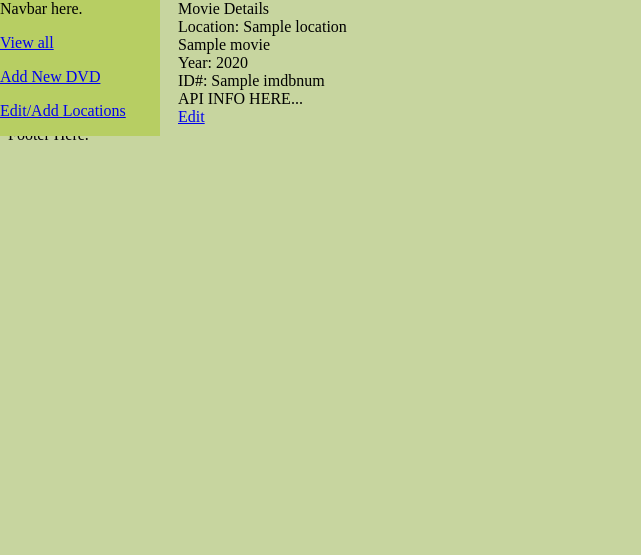
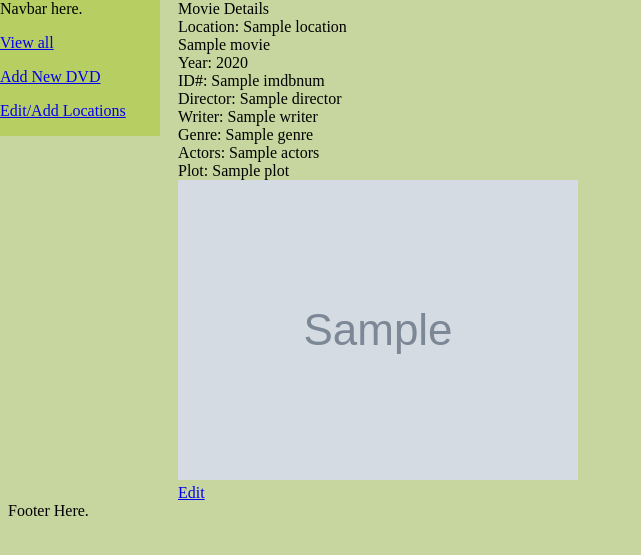
Before and after one commit to davidglic/dvdcatalog, a Node server app: template views/library/card.ejs in a window 1280 px wide. Shown: the part 88-643 px from the top of the page, without its empty margins (0-641 px from the left). Run offline with Node 20, Linux system fonts and the light colour scheme; tables that the repository leaves empty hold one stand-in row (values such as "Sample post"); the template is opened without the code that fills it: values that come from a table or form of the project are taken from there, most other values are stand-ins (such as "Sample title", 1, 10 or a date in 2020); grey boxes marked "Sample" are stand-in pictures; some libraries are stand-ins or nearby versions.

Commit message:
card now shows api info

```diff
--- a/views/library/card.ejs
+++ b/views/library/card.ejs
@@ -4,18 +4,22 @@
     <%- include('../partials/sidebar') %>
     <main class="main">
 
-
-
-
         <div class="section-title">Movie Details</div>
         <div class="main-content">
+
             <div class="cardtext location">Location: <%= `${movie.Location.name}` %></div>
             <div class="cardtext movietitle"> <%= `${movie.name}` %></div>
             <div class="cardtext year">Year: <%= `${movie.year}` %></div>
             <div class="cardtext idnum">ID#: <%= `${movie.Imdb.imdbnum}` %></div>
-            <div class="cardtext api">API INFO HERE...
 
-            </div>
+            <div class="cardtext api director">Director: <%= apiInfo.Director %></div>
+            <div class="cardtext api writer">Writer: <%= apiInfo.Writer %></div>
+            <div class="cardtext api genre">Genre: <%= apiInfo.Genre %></div>
+            <div class="cardtext api actors">Actors: <%= apiInfo.Actors %></div>
+            <div class="cardtext api plot">Plot: <%= apiInfo.Plot %></div>
+
+            <div class="cardtext api poster"><img src="<%= apiInfo.Poster %>" alt=""></div>
+
             <div class="cardlink"><a href="/library/edit/<%=`${user.id}/${movie.id}`%>">Edit</a></div>
         </div>
     </main>
```
